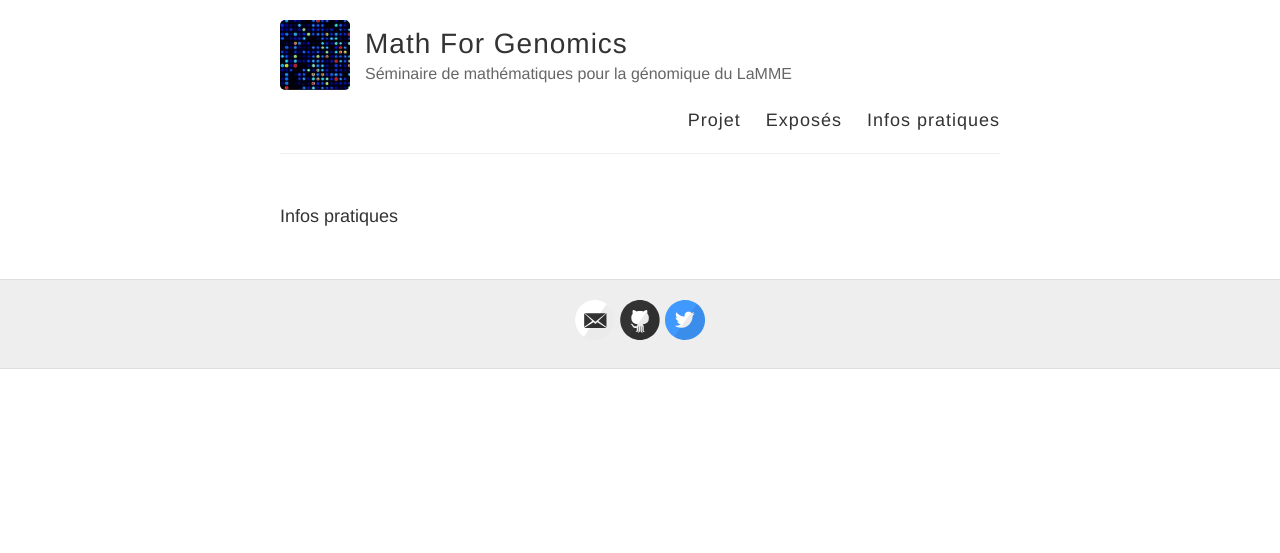
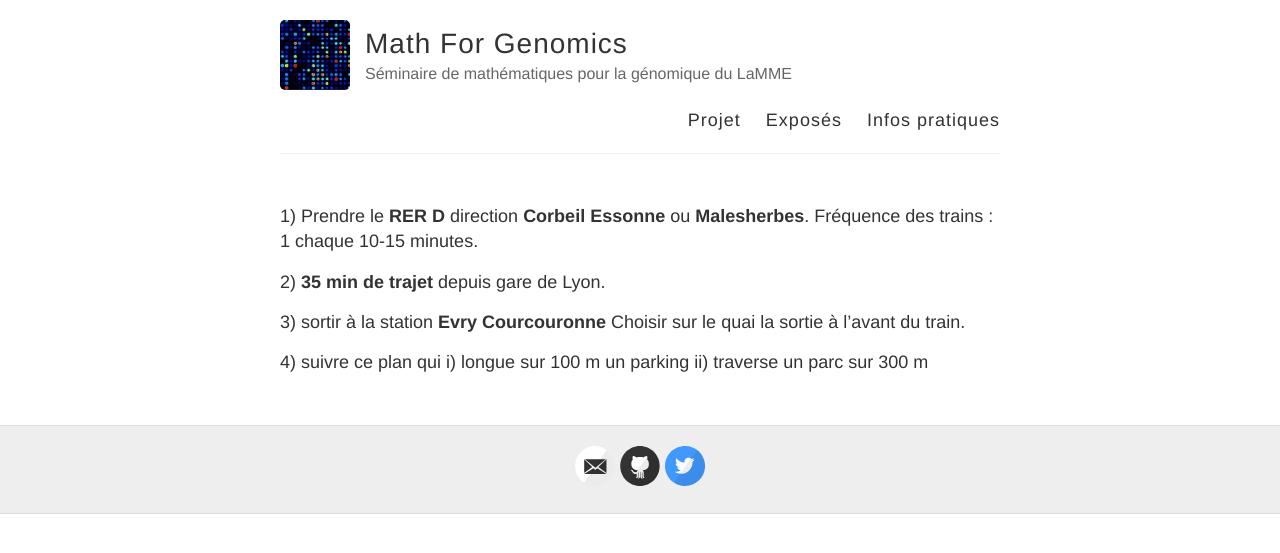
Before and after one commit to MathForGenomics/MathForGenomics.github.io, a Jekyll site: the page built from infos.md, in a window 1280 px wide. Shown: the top 553 px of the page. Built offline with Jekyll 4.4.1, drawn with Linux system fonts in a browser that asks for light colours.

Commit message:
Update infos.md

```diff
--- a/infos.md
+++ b/infos.md
@@ -4,4 +4,10 @@ title: Infos pratiques
 permalink: /infos/
 ---
 
-Infos pratiques
+1) Prendre le **RER D** direction **Corbeil Essonne** ou **Malesherbes**. Fréquence des trains : 1 chaque 10-15 minutes.
+
+2) **35 min de trajet** depuis gare de Lyon.
+
+3) sortir à la station **Evry Courcouronne** Choisir sur le quai la sortie à l'avant du train.
+
+4) suivre ce plan qui i) longue sur 100 m un parking ii) traverse un parc sur 300 m
```
